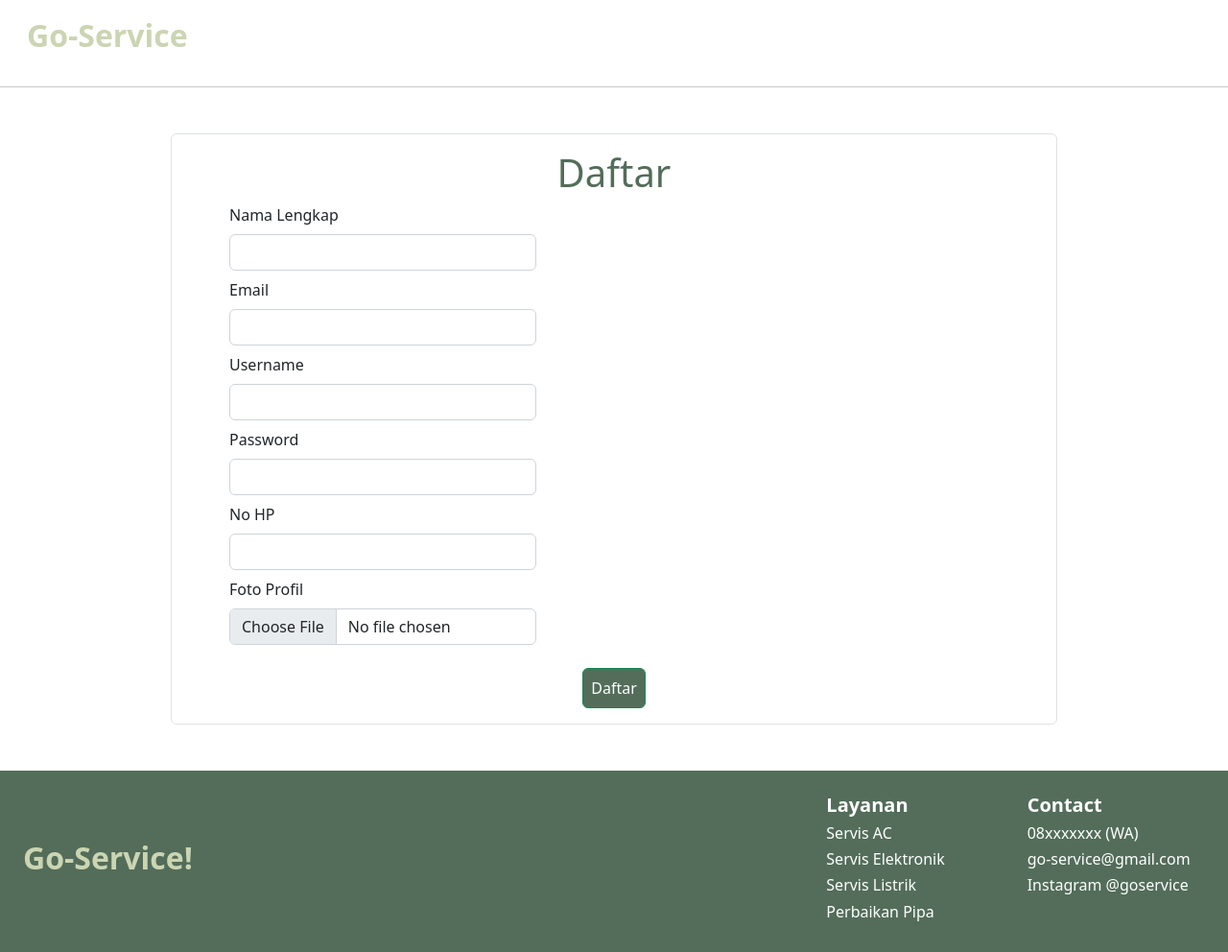
After one commit to farahmzahra/go-service-project, a CodeIgniter app: page /go-service/Login/registrasi in a window 1280 px wide. The commit adds this page. Shown: the whole page at 96% size. Run offline with CodeIgniter, Linux system fonts and the light colour scheme.

Commit message:
third commit

```diff
--- /dev/null
+++ b/application/controllers/Login.php
@@ -0,0 +1,19 @@
+<?php
+defined('BASEPATH') OR exit('No direct script access allowed');
+
+class Login extends CI_Controller {
+
+	public function index()
+	{
+		$this->load->view('layout/header');
+		$this->load->view('auth/login');
+		$this->load->view('layout/footer');
+	}
+
+	public function registrasi()
+	{
+		$this->load->view('layout/header');
+		$this->load->view('auth/regist');
+		$this->load->view('layout/footer');
+	}
+}
--- a/application/controllers/User.php
+++ b/application/controllers/User.php
@@ -21,7 +21,7 @@ class User extends CI_Controller {
 	public function index()
 	{
 		$this->load->view('layout/header');
-		$this->load->view('auth/regsitrasiuser');
+		$this->load->view('dashboard/user');
 		$this->load->view('layout/footer');
 	}
 }
--- /dev/null
+++ b/application/views/auth/regist.php
@@ -0,0 +1,50 @@
+<div class="container">
+	<div class="row mt-5 mx-5">
+		<div class="col border rounded mx-5">
+			<h1 class="text-center mt-3" style="color:#536D5A">Daftar</h1>
+			<form action="#" method="post" enctype="multipart/form">
+				<div class="mx-5">
+					<div class="row">
+					<div class="col-lg-5 mb-2">
+						<label for="Nama" class="form-label">Nama Lengkap</label>
+						<input type="text" class="form-control" name="nama" aria-describedby="wrong_user">
+					</div>
+				</div>
+				<div class="row">
+					<div class="col-lg-5 mb-2">
+						<label for="Email" class="form-label">Email</label>
+						<input type="email" class="form-control" name="email" aria-describedby="wrong_user">
+					</div>
+				</div>
+				<div class="row">
+					<div class="col-lg-5 mb-2">
+						<label for="Username" class="form-label">Username</label>
+						<input type="text" class="form-control" name="username" aria-describedby="wrong_user">
+					</div>
+				</div>
+				<div class="row">
+					<div class="col-lg-5 mb-2">
+						<label for="Password" class="form-label">Password</label>
+						<input type="text" class="form-control" name="password" aria-describedby="wrong_user">
+					</div>
+				</div>
+				<div class="row">
+					<div class="col-lg-5 mb-2">
+						<label for="No HP" class="form-label">No HP</label>
+						<input type="text" class="form-control" name="no_hp" aria-describedby="wrong_user">
+					</div>
+				</div>
+				<div class="row">
+					<div class="col-lg-5 mb-2">
+						<label for="Profil" class="form-label">Foto Profil</label>
+						<input type="file" class="form-control" name="profil" aria-describedby="wrong_user">
+					</div>
+				</div>
+				<div class="text-center mb-3">
+						<button type="submit" class="btn mt-3 btn-success p-2" style="background:#536D5A">Daftar</button>
+				</div>
+				</div>
+			</form>
+		</div>
+	</div>
+</div>
--- a/application/views/layout/footer.php
+++ b/application/views/layout/footer.php
@@ -15,7 +15,7 @@
 			<h6 style="color:#FFFFFF">Servis Listrik</h6>
 			<h6 style="color:#FFFFFF">Perbaikan Pipa</h6>
 		</div>
-		<div class="ol-6 col-md-2">
+		<div class="col-6 col-md-2">
 			<h5 style="color:#FFFFFF"><b>Contact</b></h5>
 			<h6 style="color:#FFFFFF">08xxxxxxx (WA)</h6>
 			<h6 style="color:#FFFFFF">go-service@gmail.com</h6>
@@ -23,5 +23,3 @@
 		</div>
 	</div>
 </div>
-
-</html>
```
Also changed, not shown: application/views/auth/login.php (renamed from application/views/auth/loginUser.php, +9 -10 lines), application/views/auth/regsitrasiuser.php (deleted, +0 -48 lines).
